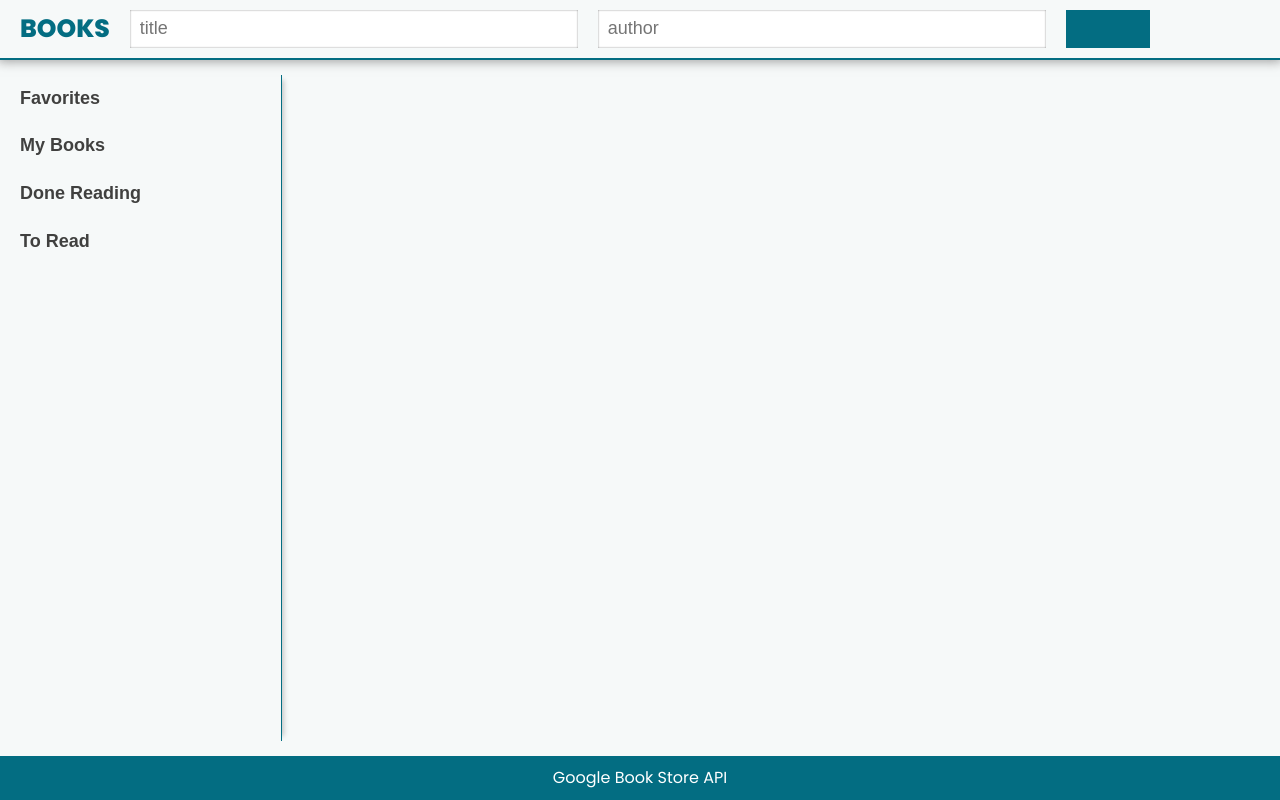
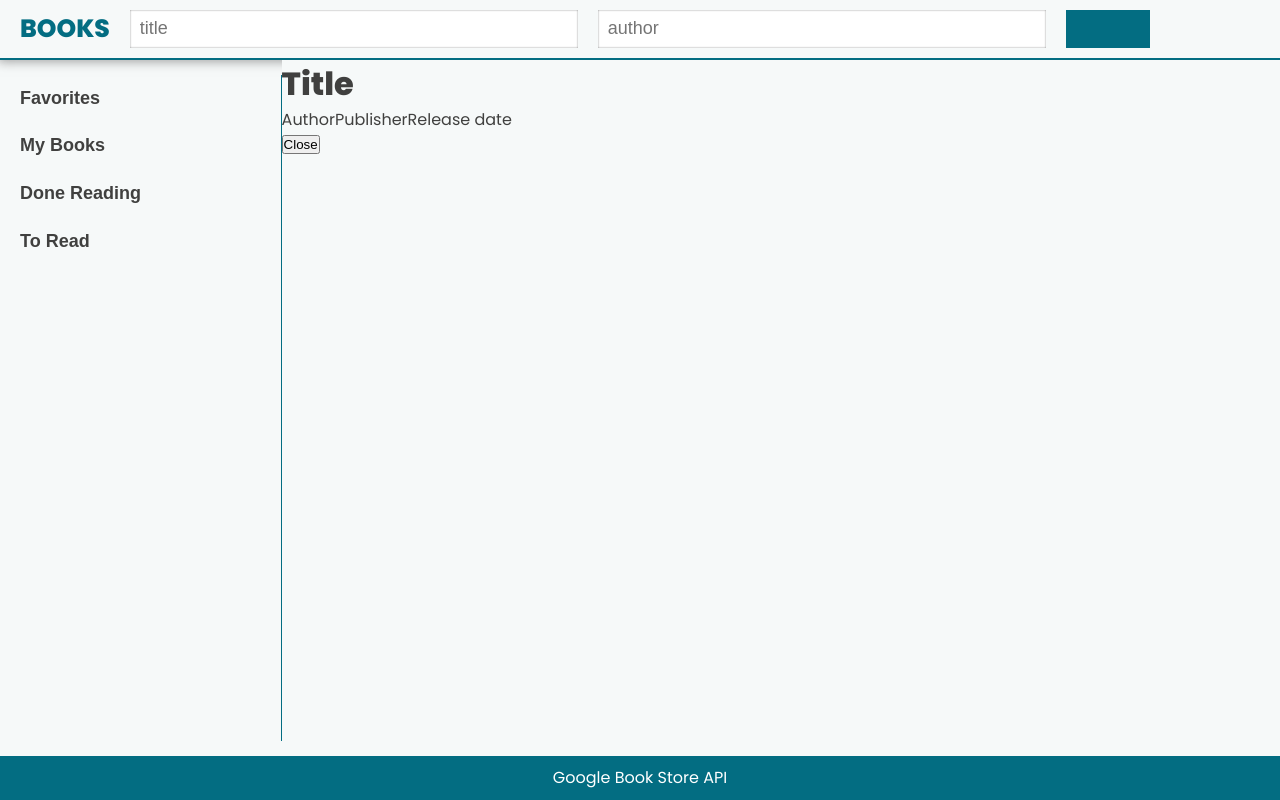
Before and after one commit to broccoli88/Vue-book-library, a Vue app: page / in a window 1280 px wide. Built offline with nearby package versions, Linux system fonts and the light colour scheme; some icons are missing.

Commit message:
Details window, props and emits for data share among components

```diff
--- /dev/null
+++ b/src/components/BookDetails.vue
@@ -0,0 +1,35 @@
+<template>
+    <!-- <Teleport to=".main-panel"> -->
+    <div class="book-details">
+        <h1>Title</h1>
+        <div class="basic-informations">
+            <span class="author">Author</span>
+            <span class="publisher">Publisher</span>
+            <span class="release-date">Release date</span>
+        </div>
+        <button @click="close">Close</button>
+    </div>
+    <!-- </Teleport> -->
+</template>
+<script setup>
+import { reactive } from "vue";
+
+const emits = defineEmits(["close-details"]);
+
+const close = () => {
+    emits("close-details");
+};
+</script>
+<style scoped>
+.book-details {
+    background-color: var(--color-bg);
+
+    width: 100%;
+    height: 100%;
+
+    position: absolute;
+    top: 0;
+    left: 0;
+    z-index: 9;
+}
+</style>
--- a/src/components/MainTab.vue
+++ b/src/components/MainTab.vue
@@ -16,21 +16,33 @@
             {{ bookDescription }} ...
         </p>
 
-        <button class="details">Details</button>
+        <button @click="details" class="details">Details</button>
     </div>
 </template>
 <script setup>
 import { computed } from "@vue/reactivity";
 import { reactive } from "vue";
 
+// Props
+
 const props = defineProps(["book"]);
 const bookInfo = reactive(props.book.volumeInfo);
 const bookPriceInfo = reactive(props.book.saleInfo);
+
+// Emits
+
+const emits = defineEmits(["show-details"]);
 
 const bookDescription = computed(() => {
     if (!bookInfo.description) return;
     return bookInfo.description.substring(0, 455);
 });
+
+// Show Details
+
+const details = () => {
+    emits("show-details", props.book);
+};
 </script>
 <style scoped>
 .main-tab {
--- a/src/views/HomeView.vue
+++ b/src/views/HomeView.vue
@@ -41,10 +41,12 @@
 
         <main class="main-panel">
             <MainTab
+                @show-details="showDetails"
                 :book="book"
                 v-for="book in bookSearchList"
                 :key="book.id"
             ></MainTab>
+            <BookDetails v-if="isDetails" @close-details="hideDetails" />
         </main>
 
         <!-- FOOTER -->
@@ -60,6 +62,7 @@
 import SearchButton from "../components/SearchButton.vue";
 import NavigationButton from "../components/NavigationButton.vue";
 import MainTab from "../components/MainTab.vue";
+import BookDetails from "../components/BookDetails.vue";
 import { reactive, ref } from "vue";
 
 // API
@@ -96,6 +99,20 @@ const getData = async () => {
 
 const searchBook = () => {
     getData();
+};
+
+// Book Details
+
+const props = defineProps(["book"]);
+const bookInfo = props.book;
+
+const isDetails = ref(true);
+const showDetails = (book) => {
+    isDetails.value = true;
+};
+
+const hideDetails = () => {
+    isDetails.value = false;
 };
 </script>
 
@@ -160,6 +177,7 @@ input {
 
 .main-panel {
     grid-area: main;
+    position: relative;
 }
 
 .footer-panel {
```
Also changed, not shown: src/views/BookView.vue (deleted, +0 -12 lines).
